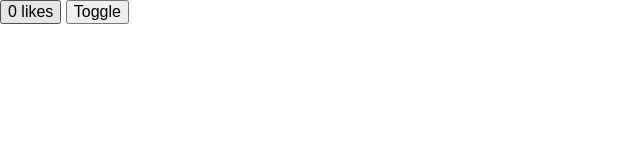
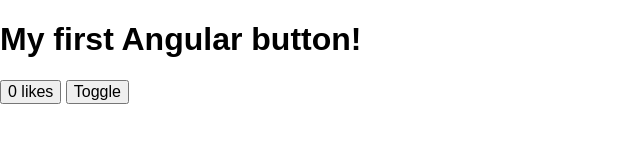
Before and after one commit to mariefilbs/angularButton, a website with bundled scripts: page app/index.html in a window 1280 px wide. Shown: the whole page, without its empty margins (0-640 px from the left). Built offline with nearby package versions, Linux system fonts and the light colour scheme; some packages are replaced by stand-ins of ours; files whose address does not match are found by name.

```diff
--- a/app/index.html
+++ b/app/index.html
@@ -9,6 +9,7 @@
   </head>
   <body ng-app="buttonular">
     <div class="container">
+      <h1> My first Angular button! </h1>
       <div ng-controller="CounterController">
         <button ng-click="likeCount()">{{data}} {{name}}</button>
         <button ng-click="likeDownCount()">Toggle</button>
--- a/src/sass/main.scss
+++ b/src/sass/main.scss
@@ -1,6 +1,11 @@
 .container {
   width: 600px;
   margin: 30px auto;
+  text-align: center;
+}
+
+h1 {
+  text-align: center;
 }
 
 button {
```
Also changed, not shown: Readme.md.
